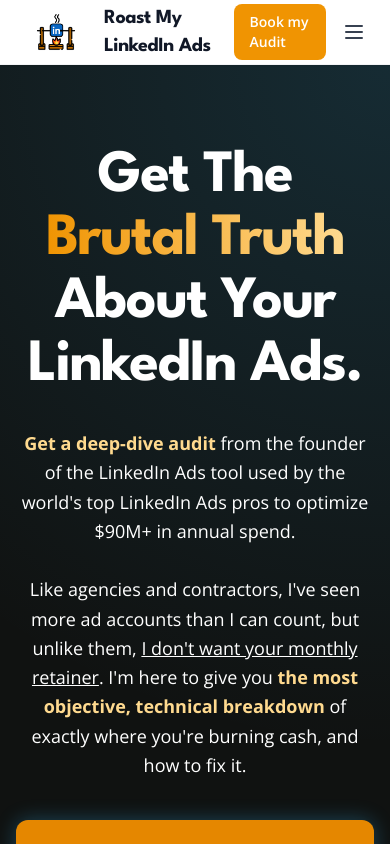
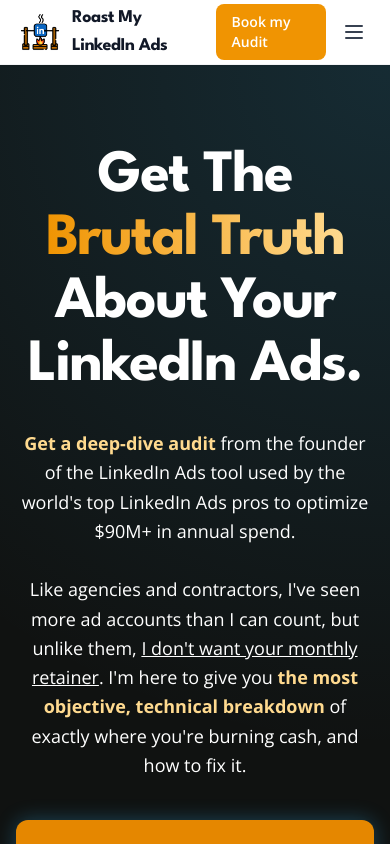
Before and after one commit to funkycharlie69/roastmylinkedinads, a Nuxt app: page / in a window 390 px wide. Shown: the top 844 px of the page. Built offline with nearby package versions, Linux system fonts and the light colour scheme.

Commit message:
update header

```diff
--- a/components/layout/Header.vue
+++ b/components/layout/Header.vue
@@ -8,9 +8,8 @@
           class="flex items-center space-x-2 text-lg sm:text-xl md:text-2xl font-heading font-bold text-gray-900 tracking-tight"
           aria-label="Roast My LinkedIn Ads - Home"
         >
-          <img src="/logo.png" alt="Roast My LinkedIn Ads Logo" class="h-10 w-10 mx-5"/>
-          <span class="hidden sm:inline line-height-1">Roast My LinkedIn Ads</span>
-          <span class="sm:hidden text-balance text-xl">Roast My LinkedIn Ads</span>
+          <img src="/logo.png" alt="Roast My LinkedIn Ads Logo" class="h-10 w-10 mx-1"/>
+          <span class="line-height-1 text-balance">Roast My LinkedIn Ads</span>
         </NuxtLink>
 
         <!-- Desktop Navigation -->
```
